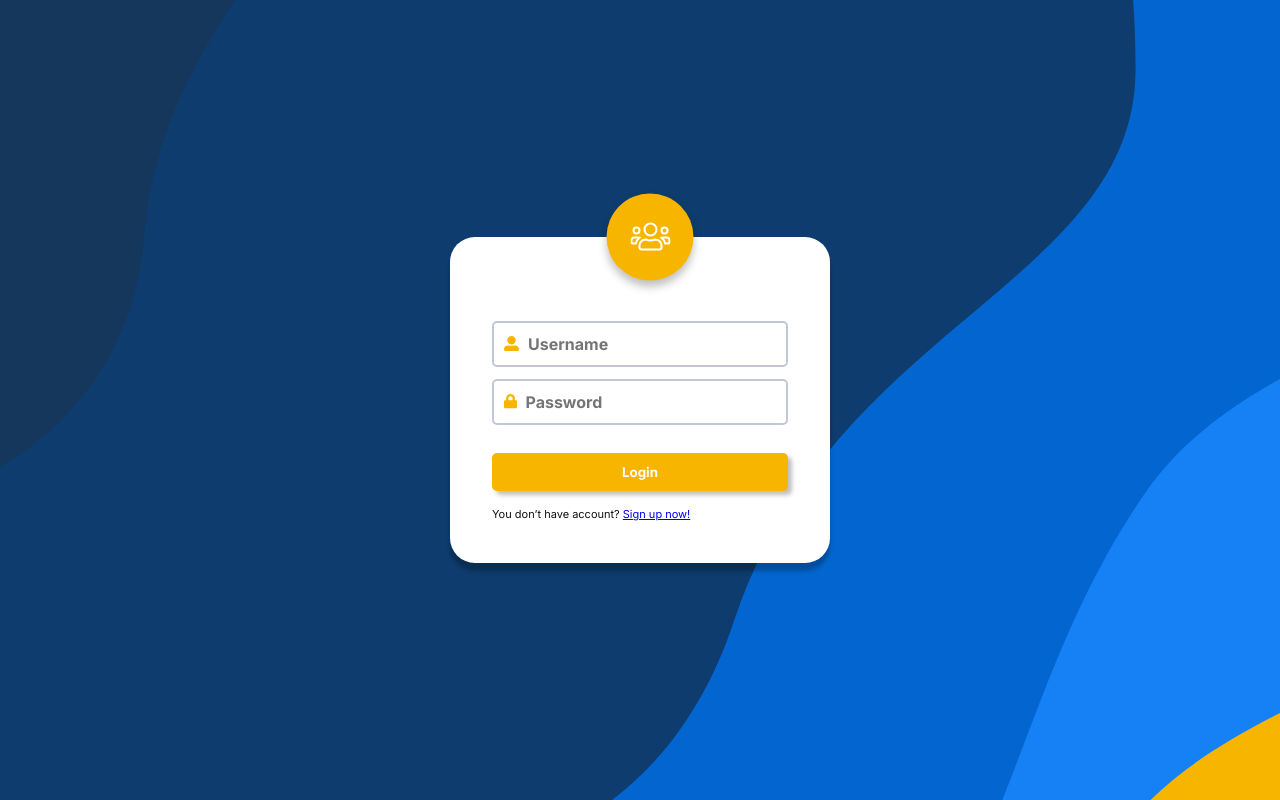
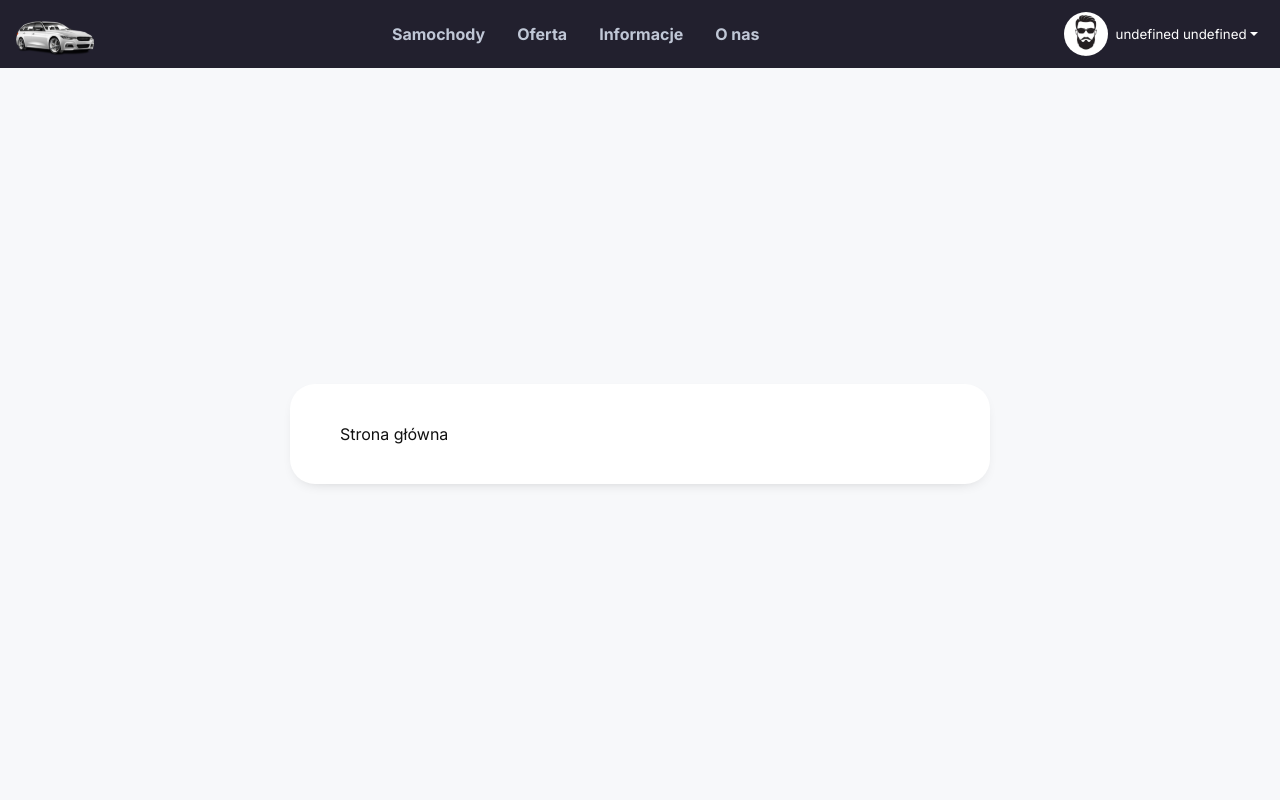
Before and after one commit to M4zek/CarRental, a React (Vite) app in the folder frontend/: page / in a window 1280 px wide. Before the commit this address led to /login. Built offline with nearby package versions, Linux system fonts and the light colour scheme; sample sign-in values are in the browser's storage.

Commit message:
fixed saving logged in user in localStorage, added and logout

```diff
--- a/frontend/src/components/atoms/UserDropdown/UserDropdown.styles.tsx
+++ b/frontend/src/components/atoms/UserDropdown/UserDropdown.styles.tsx
@@ -3,7 +3,7 @@ import styled from "styled-components";
 export const Container = styled.div`
   position: relative;
   height: 100%;
-`;
+  `;
 
 export const Button = styled.button`
   height: 100%;
@@ -13,6 +13,7 @@ export const Button = styled.button`
   background-color: transparent;
   border: none;
   color: ${({ theme }) => theme.colors.white};
+  cursor: pointer;
 
   & span::after {
     display: inline-block;
@@ -48,6 +49,8 @@ export const DropdownItem = styled.div`
   border-radius: 0.25rem;
 
   & a {
+    width: 100%;
+    display: inline-block;
     text-decoration: none;
     color: ${({ theme }) => theme.colors.black};
   }
--- a/frontend/src/components/atoms/UserDropdown/UserDropdown.tsx
+++ b/frontend/src/components/atoms/UserDropdown/UserDropdown.tsx
@@ -1,13 +1,15 @@
-import { useState, useContext, useRef, useEffect } from "react";
-import { AppContext } from '../../../views/Root';
+import { useState, useRef, useEffect } from "react";
 import { Link } from 'react-router-dom';
 import { Container, Button, Dropdown, DropdownItem } from './UserDropdown.styles';
 import userAvatar from '../../../assets/images/avatar.svg';
+import { useAuth } from "../../../hooks/useAuth";
 
-const UserDropdown = ({ menuItems }) => {
+const UserDropdown = () => {
 
-  const { user } = useContext(AppContext);
-  const fullName = user?.firstname + ' ' + user?.lastname;
+  const auth = useAuth();
+  const user = auth.user;
+
+  const fullName = user?.firstName + ' ' + user?.lastName;
 
   const [open, setOpen] = useState(false);
   const ref = useRef();
@@ -34,13 +36,15 @@ const UserDropdown = ({ menuItems }) => {
         </span>
       </Button>
       <Dropdown open={open}>
-        {menuItems.map((item) => {
-          return (
-            <DropdownItem>
-              <Link to={item.url}>{item.name}</Link>
-            </DropdownItem>
-          );
-        })}
+        <DropdownItem>
+          <Link to='/my-profile'>Mój profil</Link>
+        </DropdownItem>
+        <DropdownItem>
+          <Link to='/my-rentals'>Moje wypożyczenia</Link>
+        </DropdownItem>
+        <DropdownItem>
+          <Link to='/logout'>Wyloguj</Link>
+        </DropdownItem>
       </Dropdown>
     </Container>
   );
--- a/frontend/src/components/organisms/Navigation/Navigation.tsx
+++ b/frontend/src/components/organisms/Navigation/Navigation.tsx
@@ -3,21 +3,6 @@ import UserDropdown from '../../atoms/UserDropdown/UserDropdown'
 import carLogo from '../../../assets/images/logo.svg'
 
 const Navigation = () => {
-
-  const menu = [
-    {
-      name: "Mój profil",
-      url: "my-profile",
-    },
-    {
-      name: "Moje wypożyczenia",
-      url: "my-rentals",
-    },
-    {
-      name: "Wyloguj",
-      url: "logout",
-    },
-  ]
 
   return (
     <Wrapper>
@@ -30,7 +15,7 @@ const Navigation = () => {
         <StyledLink to="/informations">Informacje</StyledLink>
         <StyledLink to="/about-us">O nas</StyledLink>
       </LinksContainer>
-      <UserDropdown menuItems={menu} />
+      <UserDropdown />
     </Wrapper>
   )
 }
--- /dev/null
+++ b/frontend/src/hooks/useAuth.tsx
@@ -0,0 +1,82 @@
+import React, { useContext, useEffect, useState } from 'react';
+import axios from 'axios';
+
+const AuthContext = React.createContext({});
+
+export const AuthProvider = ({ children }) => {
+  // const [user, setUser] = useState(null);
+
+  const [user, setUser] = useState(() => {
+    const savedUser = localStorage.getItem('user');
+    return savedUser ? JSON.parse(savedUser) : null;
+  });
+
+  const [error, setError] = useState("");
+
+  useEffect(() => {
+    const token = localStorage.getItem('token');
+    if (token) {
+      (async () => {
+        try {
+          const response = await axios.get('/', {
+            headers: {
+              'Content-Type': 'application/json',
+              'Authorization': 'Bearer ' + token,
+            },
+          });
+          setUser(response.data);
+        } catch (error) {
+          console.log(error);
+        }
+      })();
+    }
+  }, []);
+
+  const signIn = async ({ username, password }) => {
+
+    if (!username || !password) {
+      setError("Please provide both a login and a password.");
+      return;
+    }
+
+    try {
+      const response = await axios.post('http://localhost:8080/api/auth/authenticate', {
+        username,
+        password,
+      });
+      setUser(response.data);
+      localStorage.setItem('token', response.data.token);
+      localStorage.setItem('user', JSON.stringify(response.data));
+    } catch (error) {
+      if (error.response) {
+        if (error.response.status === 401) {
+          setError("Incorrect username or password.");
+        } else if (error.response.status === 500) {
+          setError("Server error.");
+        } else {
+          setError("An error has occurred.");
+        }
+      } else {
+        setError("Network error.");
+      }
+    }
+  };
+
+  const logOut = () => {
+    setUser(null);
+    localStorage.removeItem('token');
+    localStorage.removeItem('user');
+  };
+
+  return <AuthContext.Provider value={{ user, signIn, logOut, error }}>{children}</AuthContext.Provider>;
+};
+
+export const useAuth = () => {
+  const auth = useContext(AuthContext);
+
+  if (!auth) {
+    throw Error('useAuth needs to be used inside AuthContext');
+  }
+
+  return auth;
+};
--- a/frontend/src/providers/AppProviders.tsx
+++ b/frontend/src/providers/AppProviders.tsx
@@ -4,14 +4,17 @@ import { ThemeProvider } from "styled-components";
 import { GlobalStyles } from "../assets/styles/GlobalStyles";
 import { Props } from "../types/Props";
 import { theme } from "../assets/styles/theme";
+import { AuthProvider } from "../hooks/useAuth";
 
 const AppProviders = ({ children } : Props) => {
 
   return (
     <Router>
       <ThemeProvider theme={theme}>
-        <GlobalStyles />
+        <AuthProvider>
+          <GlobalStyles />
           {children}
+        </AuthProvider>
       </ThemeProvider>
     </Router>
   )
--- a/frontend/src/views/AuthenticatedApp.tsx
+++ b/frontend/src/views/AuthenticatedApp.tsx
@@ -3,6 +3,7 @@ import { Route, Switch, Redirect } from 'react-router-dom';
 import MainTemplate from "../components/templates/MainTemplate";
 import { ViewWrapper } from "../components/molecules/ViewWrapper/ViewWrapper";
 import AboutUs from "./AboutUs";
+import LogoutPage from "./Logout";
 
 const AuthenticatedApp = () => {
   return (
@@ -24,6 +25,9 @@ const AuthenticatedApp = () => {
           <Route exact path="/about-us">
             <ViewWrapper><AboutUs /></ViewWrapper>
           </Route>
+          <Route exact path="/logout">
+            <ViewWrapper><LogoutPage /></ViewWrapper>
+          </Route>
           <Route path="*">
             <Redirect to="/" />
           </Route>
--- a/frontend/src/views/Login.tsx
+++ b/frontend/src/views/Login.tsx
@@ -1,4 +1,4 @@
-import { useState, useContext } from 'react';
+import { useState } from 'react';
 import { Link } from "react-router-dom";
 import { ErrorMessage } from '../components/atoms/ErrorMessage/ErrorMessage';
 import { SmallText } from "../components/atoms/SmallText/SmallText";
@@ -8,54 +8,25 @@ import { Button } from "../components/atoms/Button/Button";
 import Input from "../components/atoms/Input/Input";
 import Padlock from '../assets/icons/padlock.svg';
 import Person from '../assets/icons/person.svg';
-import { AppContext } from './Root';
-import axios from "axios";
+import { useAuth } from '../hooks/useAuth';
+
 
 const Login = ({ endpoint }) => {
 
-  const [userName, setUserName] = useState('');
+  const auth = useAuth();
+  const [username, setUserName] = useState('');
   const [password, setPassword] = useState('');
-  const [error, setError] = useState("");
-
-  const { setAuthData } = useContext(AppContext);
 
   const handleSubmit = async (event) => {
     event.preventDefault();
-    try {
-      const response = await axios.post('http://localhost:8080/api/auth/authenticate', {
-        username: userName,
-        password: password,
-      });
-
-      setAuthData({
-        user: {
-          token: response.data.token,
-          firstname: response.data.firstName,
-          lastname: response.data.lastName,
-        }
-      });
-      console.log(response.data);
-    } catch (error) {
-      console.error(error);
-      if (error.response) {
-        if (error.response.status === 401) {
-          setError("Incorrect username or password.");
-        } else if (error.response.status === 500) {
-          setError("Server error.");
-        } else {
-          setError("An error has occurred.");
-        }
-      } else {
-        setError("Network error.");
-      }
-    }
-  };
+    await auth.signIn({ username, password });
+  }
 
   return (
     <FormField handleSubmit={handleSubmit}>
       <FormIcon endpoint={endpoint}></FormIcon>
-      {error && <ErrorMessage>{error}</ErrorMessage>}
-      <Input iconSrc={Person} placeholderText="Username" name="userName" id="userName" value={userName} onChange={(e) => setUserName(e.target.value)} type="text" />
+      {auth.error && <ErrorMessage>{auth.error}</ErrorMessage>}
+      <Input iconSrc={Person} placeholderText="Username" name="username" id="username" value={username} onChange={(e) => setUserName(e.target.value)} type="text" />
       <Input iconSrc={Padlock} placeholderText="Password" name="password" id="password" value={password} onChange={(e) => setPassword(e.target.value)} type="password" />
       <Button type="submit" isGold isBig isMarginTop>Login</Button>
       <SmallText>
--- /dev/null
+++ b/frontend/src/views/Logout.tsx
@@ -0,0 +1,9 @@
+import { useAuth } from "../hooks/useAuth";
+
+const LogoutPage = () => {
+  const auth = useAuth();
+
+  return auth.logOut();
+}
+
+export default LogoutPage;
--- a/frontend/src/views/Root.tsx
+++ b/frontend/src/views/Root.tsx
@@ -1,22 +1,12 @@
-import { createContext, useState } from 'react';
 import AuthenticatedApp from "./AuthenticatedApp";
 import UnauthenticatedApp from "./UnauthenticatedApp";
-
-export const AppContext = createContext({
-  currentPath: null,
-  user: null,
-  setAuthData: () => {},
-});
+import { useAuth } from '../hooks/useAuth';
 
 const Root = () => {
 
-  const [authData, setAuthData] = useState({});
+  const auth = useAuth();
 
-  return (
-    <AppContext.Provider value={{ ...authData, setAuthData }}>
-      {authData.user ? <AuthenticatedApp /> : <UnauthenticatedApp />}
-    </AppContext.Provider>
-  )
+  return auth.user ? <AuthenticatedApp /> : <UnauthenticatedApp />
 }
 
 export default Root;
```
